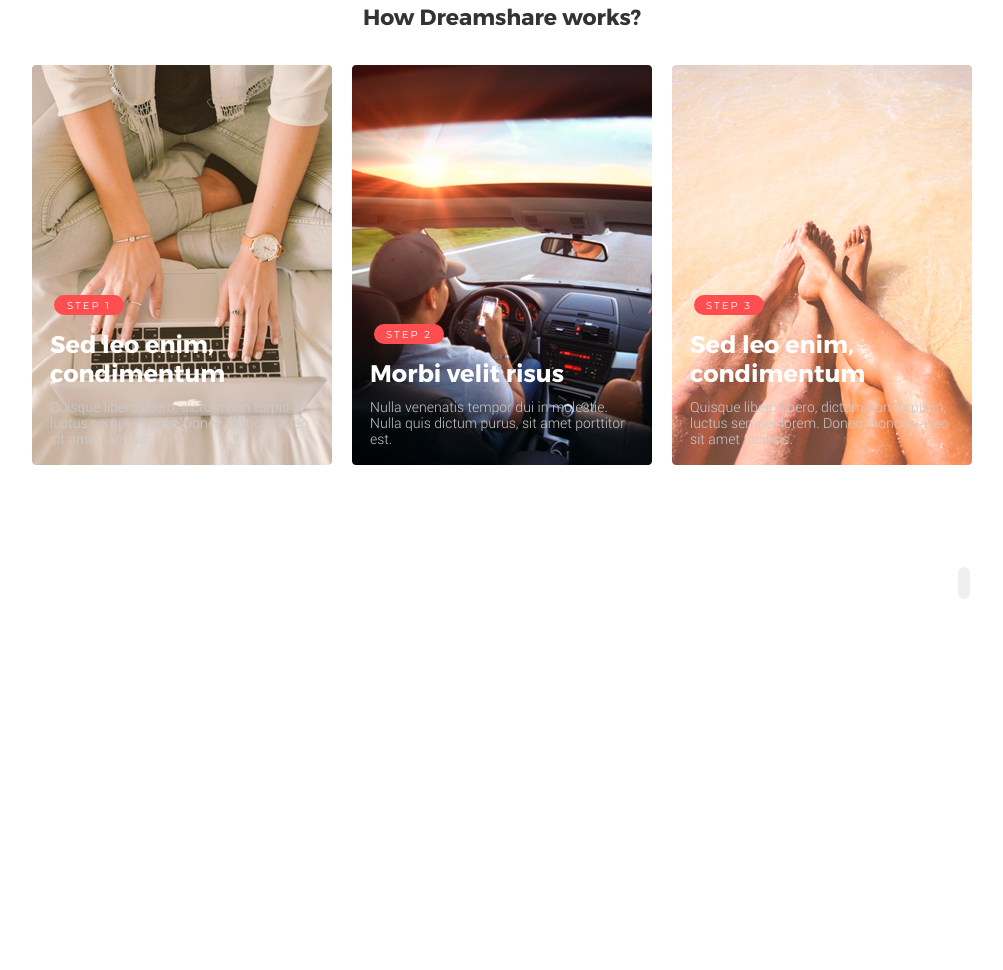
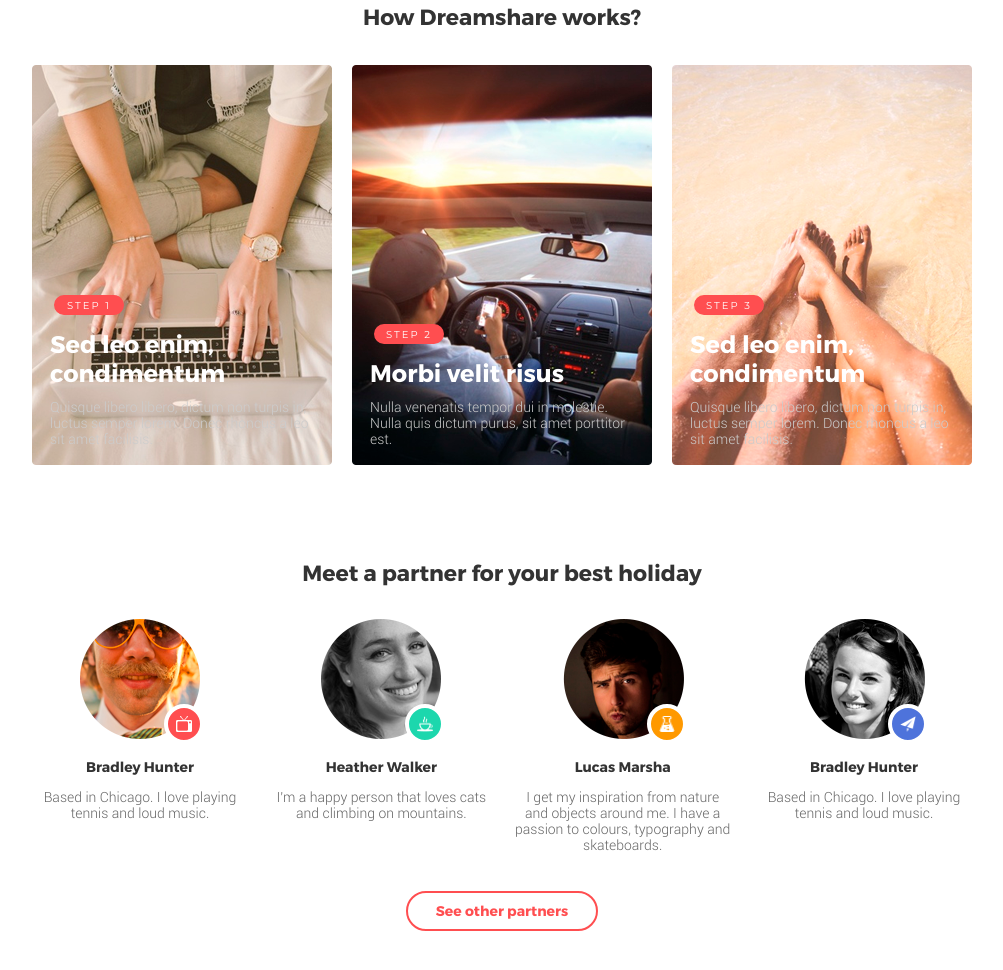
Before and after one commit to plyolik/g-digital-bem, a plain HTML site: page src/index.html in a window 1280 px wide. Shown: the part 790-1760 px from the top of the page, without its empty margins (138-1141 px from the left). Drawn offline with Linux system fonts and the light colour scheme.

Commit message:
made a partner section

```diff
--- a/src/index.html
+++ b/src/index.html
@@ -59,31 +59,52 @@
                 </section>
             </section>
             <section class="partner mb100">
-                <h2 class="section__title"></h2>
+                <h2 class="section__title">Meet a partner for your best holiday</h2>
                 <section class="partner__content">
                     <section class="partner__members">
                         <div class="member">
-                            <img class="member__img">
-                            <h4 class="member__name"></h4>
-                            <p class="member__p"></p>
+                            <div class="member__avatar">
+                                <img src="../assets/img/member1.png" class="member__img" alt="photo">
+                                <div class="cover-logo logo__red">
+                                    <img src="../assets/img/logo-member1.png" class="member__logo logo__red" alt="logo">
+                                </div>
+                            </div>
+                            <h4 class="member__name">Bradley Hunter</h4>
+                            <p class="member__p p">Based in Chicago. I love playing tennis and loud music.</p>
                         </div>
                         <div class="member">
-                            <img class="member__img">
-                            <h4 class="member__name"></h4>
-                            <p class="member__p"></p>
+                            <div class="member__avatar">
+                                <img src="../assets/img/member2.png" class="member__img" alt="photo">
+                                <div class="cover-logo logo__green">
+                                    <img src="../assets/img/logo-member2.png" class="member__logo logo__green" alt="logo">
+                                </div>
+                            </div>
+                            <h4 class="member__name">Heather Walker</h4>
+                            <p class="member__p p">I'm a happy person that loves cats and climbing on mountains.
+                            </p>
                         </div>
                         <div class="member">
-                            <img class="member__img">
-                            <h4 class="member__name"></h4>
-                            <p class="member__p"></p>
+                            <div class="member__avatar">
+                                <img src="../assets/img/member3.png" class="member__img" alt="photo">
+                                <div class="cover-logo logo__yellow">
+                                    <img src="../assets/img/logo-member3.png" class="member__logo logo__yellow" alt="logo">
+                                </div>
+                            </div>
+                            <h4 class="member__name">Lucas Marsha</h4>
+                            <p class="member__p p">I get my inspiration from nature and objects around me. I have a passion to colours, typography and skateboards.</p>
                         </div>
                         <div class="member">
-                            <img class="member__img">
-                            <h4 class="member__name"></h4>
-                            <p class="member__p"></p>
+                            <div class="member__avatar">
+                                <img src="../assets/img/member4.png" class="member__img" alt="photo">
+                                <div class="cover-logo logo__blue">
+                                    <img src="../assets/img/logo-member4.png" class="member__logo logo__blue" alt="logo">
+                                </div>
+                            </div>
+                            <h4 class="member__name">Bradley Hunter</h4>
+                            <p class="member__p p">Based in Chicago. I love playing tennis and loud music.</p>
                         </div>
                     </section>
-                    <button class="partner__btn btn"></button>
+                    <button class="partner__btn btn">See other partners</button>
                 </section>
 
             </section>
--- a/src/style.css
+++ b/src/style.css
@@ -32,7 +32,7 @@
 }
 
 .mb100 {
-    margin-bottom: 100px;
+    margin-bottom: 94px;
 }
 
 .header {
@@ -87,10 +87,6 @@
     align-items: flex-end;
 }
 
-.partner__content {
-    display: flex;
-    justify-content: space-between;
-}
 
 
 .logo {
@@ -179,6 +175,10 @@
     text-align: center;
 }
 
+.partner__content {
+    text-align: center;
+}
+
 .header__btn {
     color: rgb(255, 255, 255);
     background-color: rgb(255, 78, 80);
@@ -241,6 +241,86 @@
     color: rgb(204, 204, 204);
     margin: 0;
     text-align: left;
+}
 
+.member__name {
+    font-size: 14px;
+    font-family: "Montserrat";
+    color: rgb(51, 51, 51);
+    font-weight: bold;
+    /* line-height: 1.2; */
+    text-align: center;
+    margin-bottom: 14px;
+
+  }
+
+  .member__p {
+    font-size: 14px;
+    color: rgb(102, 102, 102);
+    margin: 0;
+  }
+
+.member {
+    width: 216px;
+}
+
+.partner__members {
+    display: flex;
+    justify-content: space-between;
+    margin: 34px 0 38px 0;
 
 }
+  .member__avatar {
+    width: 120px;
+    height: 120px;
+    position: relative;
+    margin: 0 auto;
+
+  }
+
+  .cover-logo {
+    border-radius: 50%;
+    width: 32px;
+    height: 32px;
+    border: 4px solid white;
+    padding: 0px;
+    z-index: 20;
+    display: flex;
+    align-items: center;
+    justify-content: center;
+    position: absolute;
+    bottom: -5px;
+    right: -4px;
+  }
+
+  .logo__red {
+    background-color: rgb(255, 78, 80);
+  }
+
+  .logo__blue {
+    background-color: #4e73db;
+}
+
+.logo__yellow {
+    background-color: #ff9900;
+}
+
+.logo__green {
+    background-color: #1cd7ad;
+
+}
+
+.member__logo {
+    border-radius: 16%;
+    width: 16px;
+    height: 16px;
+    padding: 3px;
+}
+
+.partner__btn {
+    color:rgb(255, 78, 80);
+    border-color: rgb(255, 78, 80);
+    background-color: rgb(255, 255, 255);
+    width: 192px;
+    height: 40px;
+}
```
Also changed, not shown: assets/img/logo-member1.png (added), assets/img/logo-member2.png (added), assets/img/logo-member3.png (added), assets/img/logo-member4.png (added).
